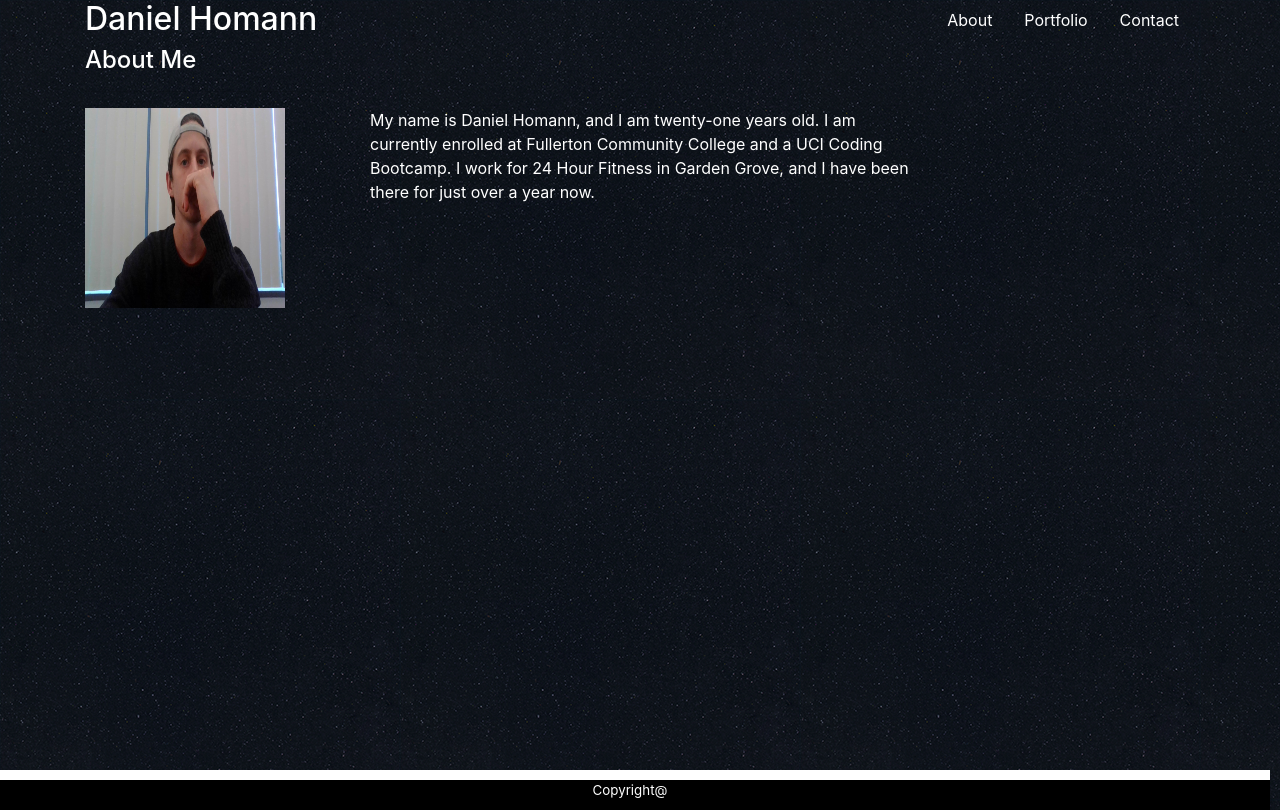
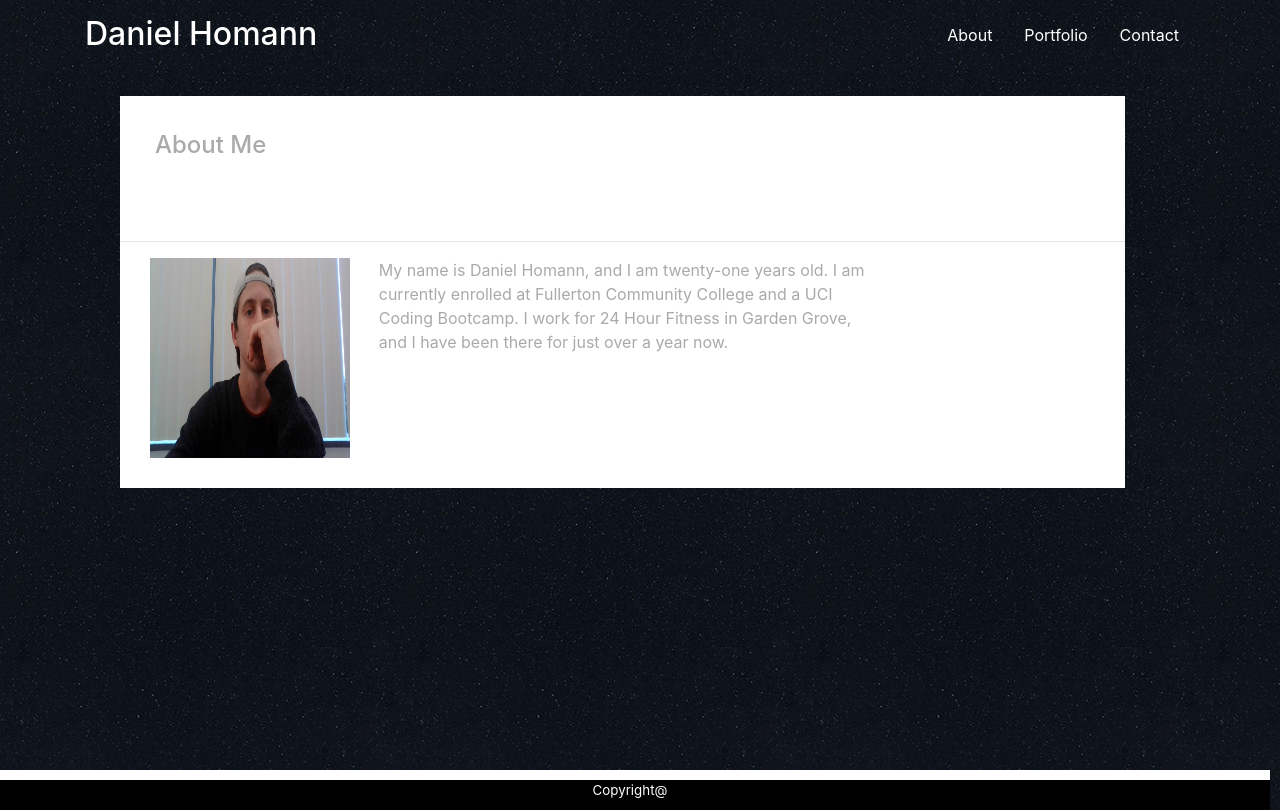
Before and after one commit to danielhomann4/Bootstrap-Portfolio, a plain HTML site: page index.html in a window 1280 px wide. Drawn offline with nearby package versions, Linux system fonts and the light colour scheme.

Commit message:
made box

```diff
--- a/index.html
+++ b/index.html
@@ -32,12 +32,12 @@
         <div class="row">
             <div class="col-md-3">
                 <h4 class="about">About Me</h4>
-                <hr>
             </div>
         </div>
+        <hr>
         <div class="row">
             <div class="col-md-3">
-            <img src="./images/WIN_20181022_17_57_38_Pro.jpg" alt=me width= "200px" height="200px" id="img">
+            <img class="img" src="./images/WIN_20181022_17_57_38_Pro.jpg" alt=me width= "200px" height="200px" id="img">
             </div>
             <div class="col-md-6">
                 <p class="me">My name is Daniel Homann, and I am twenty-one years old. I am currently
--- a/style.css
+++ b/style.css
@@ -4,10 +4,12 @@ body{
 
 h2{
     color: #ffffff;
+    margin-top: 15px;
 }
 
 .contacts{
-    color: #ffffff;
+    color: #aaaaaa;
+    margin-top: 15px;
 }
 
 
@@ -22,16 +24,24 @@ h2{
 
 .nav-link{
     color: #ffffff;
+    margin-top: 15px;
 }
 
 .me{
-    color: #ffffff;
+    color: #aaaaaa;
 }
 
 .about{
-    color: #ffffff;
+    color: #aaaaaa;
+    background-color: #ffffff;
+    margin: 35px;
+    padding-bottom: 30px;
+    margin-right: 70px;
 }
 
+.img{
+    margin-left: 30px;
+}
 
 #line{
     text-align: center;
```
